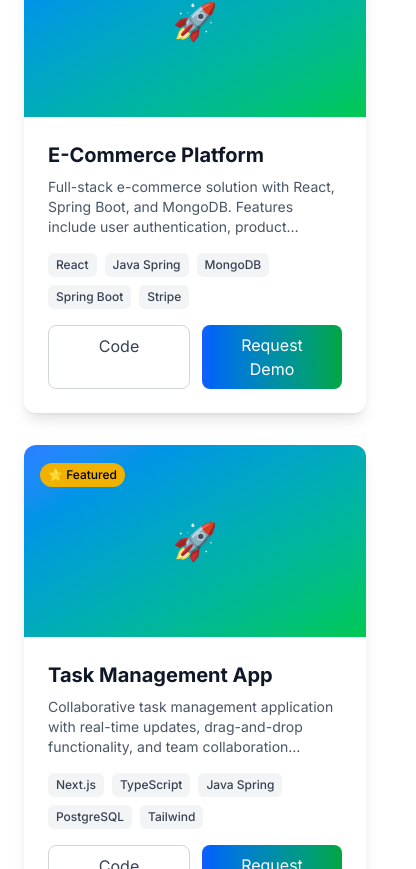
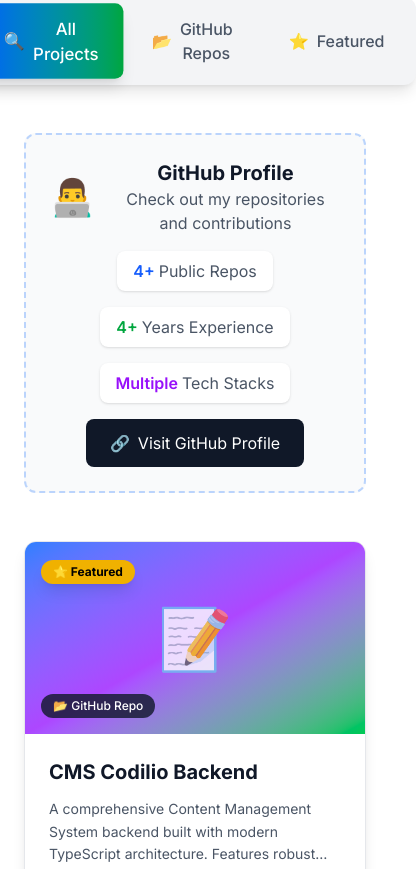
Before and after one commit to samodjolo/samodjolo.github.io, a Next.js app: page / in a window 390 px wide. Shown: the part 4715-5584 px from the top of the page, 416 px wide, since content can reach past the window. Built offline with nearby package versions, Linux system fonts and the light colour scheme.

Commit message:
projects update
projects update

```diff
--- a/app/components/Projects.tsx
+++ b/app/components/Projects.tsx
@@ -5,15 +5,22 @@
 export default function Projects() {
   const { darkMode } = useAppSelector(state => state.theme);
   const { projects, contact } = useAppSelector(state => state.portfolio);
-  const [filter, setFilter] = useState<'all' | 'featured'>('all');
+  const [filter, setFilter] = useState<'all' | 'featured' | 'github'>('all');
 
-  const filteredProjects = filter === 'all'
-    ? projects
-    : projects.filter(project => project.featured);
+  const filteredProjects = () => {
+    switch (filter) {
+      case 'featured':
+        return projects.filter(project => project.featured);
+      case 'github':
+        return projects.filter(project => project.github.includes('samodjolo'));
+      default:
+        return projects;
+    }
+  };
 
   const handleDemoRequest = (projectTitle: string) => {
     const subject = `Demo Request for ${projectTitle}`;
-    const body = `Hi,
+    const body = `Hi Djolo,
 
 I would like to request a demo for the ${projectTitle} project. Please let me know when would be a good time to schedule a demonstration.
 
@@ -23,72 +30,193 @@
     window.location.href = mailtoLink;
   };
 
+  const getTechBadgeColor = (tech: string): string => {
+    const techColors: { [key: string]: string } = {
+      'TypeScript': 'bg-blue-500',
+      'JavaScript': 'bg-yellow-500',
+      'React': 'bg-cyan-500',
+      'Angular': 'bg-red-500',
+      'Next.js': 'bg-gray-800',
+      'Node.js': 'bg-green-600',
+      'Java': 'bg-orange-600',
+      'Spring Boot': 'bg-green-700',
+      'PostgreSQL': 'bg-blue-700',
+      'MySQL': 'bg-blue-800',
+      'Docker': 'bg-blue-600',
+      'REST API Integration': 'bg-indigo-600',
+      'Express': 'bg-gray-600',
+      'JWT': 'bg-indigo-500',
+      'Redux': 'bg-purple-600',
+      'Tailwind CSS': 'bg-teal-500',
+      'SCSS': 'bg-pink-500',
+      'Socket.io': 'bg-black',
+      'Cron Jobs': 'bg-orange-700',
+      'Payment API': 'bg-emerald-600',
+      'Security': 'bg-red-600'
+    };
+    return techColors[tech] || 'bg-gray-500';
+  };
+
+  const getProjectIcon = (title: string): string => {
+    if (title.toLowerCase().includes('cms') || title.toLowerCase().includes('content')) return '📝';
+    if (title.toLowerCase().includes('book store') && title.toLowerCase().includes('angular')) return '📚';
+    if (title.toLowerCase().includes('book store') && title.toLowerCase().includes('backend')) return '📖';
+    if (title.toLowerCase().includes('angular') || title.toLowerCase().includes('frontend')) return '🎨';
+    if (title.toLowerCase().includes('backend') || title.toLowerCase().includes('api')) return '⚙️';
+    if (title.toLowerCase().includes('portfolio') || title.toLowerCase().includes('website')) return '🌐';
+    return '🚀';
+  };
+
   return (
     <section id="projects" className={`py-20 ${darkMode ? 'bg-gray-900' : 'bg-white'}`}>
       <div className="container mx-auto px-6">
-        <h2 className="text-4xl md:text-5xl font-bold text-center mb-16 bg-gradient-to-r from-blue-600 to-green-600 bg-clip-text text-transparent">
+        <h2 className="text-4xl md:text-5xl font-bold text-center mb-6 bg-gradient-to-r from-blue-600 to-green-600 bg-clip-text text-transparent">
           My Projects
         </h2>
 
-        {/* Filter Buttons */}
+        <p className={`text-center text-lg mb-12 max-w-3xl mx-auto ${
+          darkMode ? 'text-gray-300' : 'text-gray-600'
+        }`}>
+          Here's a collection of projects I've worked on, including a complete full-stack book store application
+          with separate frontend and backend repositories, plus other projects demonstrating my development skills.
+        </p>
+
+        {/* Enhanced Filter Buttons */}
         <div className="flex justify-center mb-12">
-          <div className={`flex space-x-2 p-2 rounded-lg ${darkMode ? 'bg-gray-800' : 'bg-gray-100'}`}>
-            {(['all', 'featured'] as const).map(filterType => (
+          <div className={`flex space-x-2 p-2 rounded-xl ${darkMode ? 'bg-gray-800' : 'bg-gray-100'} shadow-lg`}>
+            {([
+              { key: 'all', label: 'All Projects', icon: '🔍' },
+              { key: 'github', label: 'GitHub Repos', icon: '📂' },
+              { key: 'featured', label: 'Featured', icon: '⭐' }
+            ] as const).map(filterType => (
               <button
-                key={filterType}
-                onClick={() => setFilter(filterType)}
-                className={`px-6 py-2 rounded-lg font-medium transition-all duration-300 ${
-                  filter === filterType
-                    ? 'bg-gradient-to-r from-blue-600 to-green-600 text-white shadow-lg'
+                key={filterType.key}
+                onClick={() => setFilter(filterType.key)}
+                className={`flex items-center space-x-2 px-6 py-3 rounded-lg font-medium transition-all duration-300 ${
+                  filter === filterType.key
+                    ? 'bg-gradient-to-r from-blue-600 to-green-600 text-white shadow-lg transform scale-105'
                     : darkMode
                       ? 'text-gray-300 hover:text-white hover:bg-gray-700'
                       : 'text-gray-600 hover:text-gray-900 hover:bg-gray-200'
                 }`}
               >
-                {filterType === 'all' ? 'All Projects' : 'Featured'}
+                <span>{filterType.icon}</span>
+                <span>{filterType.label}</span>
               </button>
             ))}
           </div>
         </div>
 
+        {/* GitHub Stats Banner */}
+        <div className={`mb-12 p-6 rounded-xl ${
+          darkMode ? 'bg-gray-800' : 'bg-gray-50'
+        } border-2 border-dashed border-blue-500/30`}>
+          <div className="text-center">
+            <div className="flex justify-center items-center space-x-4 mb-4">
+              <span className="text-4xl">👨‍💻</span>
+              <div>
+                <h3 className="text-xl font-bold">GitHub Profile</h3>
+                <p className={`${darkMode ? 'text-gray-300' : 'text-gray-600'}`}>
+                  Check out my repositories and contributions
+                </p>
+              </div>
+            </div>
+            <div className="flex flex-wrap justify-center gap-4 mb-4">
+              <div className={`px-4 py-2 rounded-lg ${darkMode ? 'bg-gray-700' : 'bg-white'} shadow`}>
+                <span className="font-semibold text-blue-600">{projects.filter(p => p.github.includes('samodjolo')).length}+</span>
+                <span className={`ml-1 ${darkMode ? 'text-gray-300' : 'text-gray-600'}`}>Public Repos</span>
+              </div>
+              <div className={`px-4 py-2 rounded-lg ${darkMode ? 'bg-gray-700' : 'bg-white'} shadow`}>
+                <span className="font-semibold text-green-600">4+</span>
+                <span className={`ml-1 ${darkMode ? 'text-gray-300' : 'text-gray-600'}`}>Years Experience</span>
+              </div>
+              <div className={`px-4 py-2 rounded-lg ${darkMode ? 'bg-gray-700' : 'bg-white'} shadow`}>
+                <span className="font-semibold text-purple-600">Multiple</span>
+                <span className={`ml-1 ${darkMode ? 'text-gray-300' : 'text-gray-600'}`}>Tech Stacks</span>
+              </div>
+            </div>
+            <a
+              href="https://github.com/samodjolo"
+              target="_blank"
+              rel="noopener noreferrer"
+              className="inline-flex items-center space-x-2 px-6 py-3 bg-gray-900 text-white rounded-lg hover:bg-gray-800 transition-colors"
+            >
+              <span>🔗</span>
+              <span>Visit GitHub Profile</span>
+            </a>
+          </div>
+        </div>
+
         {/* Projects Grid */}
         <div className="grid md:grid-cols-2 lg:grid-cols-3 gap-8">
-          {filteredProjects.map(project => (
+          {filteredProjects().map(project => (
             <div
               key={project.id}
-              className={`group relative overflow-hidden rounded-xl shadow-lg hover:shadow-2xl transition-all duration-300 transform hover:-translate-y-2 ${
+              className={`group relative overflow-hidden rounded-xl shadow-lg hover:shadow-2xl transition-all duration-500 transform hover:-translate-y-3 ${
                 darkMode ? 'bg-gray-800' : 'bg-white'
-              }`}
+              } border border-gray-200 dark:border-gray-700`}
             >
-              {/* Project Image */}
+              {/* Project Header */}
               <div className="relative overflow-hidden">
-                <div className="h-48 bg-gradient-to-br from-blue-500 to-green-500 flex items-center justify-center">
-                  <div className="text-4xl text-white">🚀</div>
+                <div className="h-48 bg-gradient-to-br from-blue-500 via-purple-500 to-green-500 flex items-center justify-center relative">
+                  <div className="text-6xl opacity-80 group-hover:scale-110 transition-transform duration-300">
+                    {getProjectIcon(project.title)}
                   </div>
-                <div className="absolute inset-0 bg-gradient-to-t from-black/60 to-transparent opacity-0 group-hover:opacity-100 transition-opacity duration-300"></div>
+
+                  {/* Animated background pattern */}
+                  <div className="absolute inset-0 opacity-10">
+                    <div className="w-full h-full bg-gradient-to-r from-transparent via-white to-transparent transform -skew-x-12 translate-x-full group-hover:-translate-x-full transition-transform duration-1000"></div>
+                  </div>
+                </div>
+
+                <div className="absolute inset-0 bg-gradient-to-t from-black/60 via-transparent to-transparent opacity-0 group-hover:opacity-100 transition-opacity duration-300"></div>
 
                 {/* Project Links - Show on Hover */}
-                <div className="absolute top-4 right-4 space-x-2 opacity-0 group-hover:opacity-100 transition-opacity duration-300">
+                <div className="absolute top-4 right-4 space-x-2 opacity-0 group-hover:opacity-100 transition-all duration-300 transform translate-y-2 group-hover:translate-y-0">
                   <a
                     href={project.github}
                     target="_blank"
                     rel="noopener noreferrer"
-                    className="inline-flex items-center px-3 py-1 bg-gray-900/80 text-white rounded-lg text-sm hover:bg-gray-900 transition-colors"
+                    className="inline-flex items-center px-3 py-1 bg-gray-900/90 text-white rounded-lg text-sm hover:bg-gray-900 transition-colors backdrop-blur-sm"
                   >
+                    <span className="mr-1">📂</span>
                     GitHub
                   </a>
+                  {project.demo !== "Request Demo" ? (
+                    <a
+                      href={project.demo}
+                      target="_blank"
+                      rel="noopener noreferrer"
+                      className="inline-flex items-center px-3 py-1 bg-blue-600/90 text-white rounded-lg text-sm hover:bg-blue-600 transition-colors backdrop-blur-sm"
+                    >
+                      <span className="mr-1">🌐</span>
+                      Live
+                    </a>
+                  ) : (
                     <button
                       onClick={() => handleDemoRequest(project.title)}
-                    className="inline-flex items-center px-3 py-1 bg-blue-600/80 text-white rounded-lg text-sm hover:bg-blue-600 transition-colors"
+                      className="inline-flex items-center px-3 py-1 bg-blue-600/90 text-white rounded-lg text-sm hover:bg-blue-600 transition-colors backdrop-blur-sm"
                     >
+                      <span className="mr-1">📧</span>
                       Demo
                     </button>
+                  )}
                 </div>
 
+                {/* Featured Badge */}
                 {project.featured && (
                   <div className="absolute top-4 left-4">
-                    <span className="inline-flex items-center px-2 py-1 bg-yellow-500 text-black rounded-full text-xs font-medium">
+                    <span className="inline-flex items-center px-3 py-1 bg-yellow-500 text-black rounded-full text-xs font-bold shadow-lg">
                       ⭐ Featured
+                    </span>
+                  </div>
+                )}
+
+                {/* GitHub Repository Badge */}
+                {project.github.includes('samodjolo') && (
+                  <div className="absolute bottom-4 left-4">
+                    <span className="inline-flex items-center px-3 py-1 bg-gray-900/80 text-white rounded-full text-xs font-medium backdrop-blur-sm">
+                      📂 GitHub Repo
                     </span>
                   </div>
                 )}
@@ -96,29 +224,28 @@
 
               {/* Project Content */}
               <div className="p-6">
-                <h3 className="text-xl font-bold mb-2 group-hover:text-blue-600 transition-colors">
+                <h3 className="text-xl font-bold mb-3 group-hover:text-blue-600 transition-colors">
                   {project.title}
                 </h3>
-                <p className={`text-sm mb-4 line-clamp-3 ${
+                <p className={`text-sm mb-4 line-clamp-3 leading-relaxed ${
                   darkMode ? 'text-gray-300' : 'text-gray-600'
                 }`}>
                   {project.description}
                 </p>
 
-                {/* Tech Stack */}
-                <div className="flex flex-wrap gap-2 mb-4">
+                {/* Enhanced Tech Stack */}
+                <div className="mb-6">
+                  <h4 className="text-sm font-semibold mb-2 text-gray-500 dark:text-gray-400">Tech Stack</h4>
+                  <div className="flex flex-wrap gap-2">
                     {project.tech.map(tech => (
                       <span
                         key={tech}
-                      className={`px-2 py-1 rounded-md text-xs font-medium ${
-                        darkMode
-                          ? 'bg-gray-700 text-gray-300'
-                          : 'bg-gray-100 text-gray-700'
-                      }`}
+                        className={`px-3 py-1 rounded-full text-xs font-medium text-white shadow-sm hover:scale-105 transition-transform ${getTechBadgeColor(tech)}`}
                       >
                         {tech}
                       </span>
                     ))}
+                  </div>
                 </div>
 
                 {/* Action Buttons */}
@@ -127,39 +254,70 @@
                     href={project.github}
                     target="_blank"
                     rel="noopener noreferrer"
-                    className={`flex-1 text-center py-2 px-4 rounded-lg border transition-colors ${
+                    className={`flex-1 text-center py-3 px-4 rounded-lg border-2 transition-all duration-300 font-medium ${
                       darkMode
-                        ? 'border-gray-600 text-gray-300 hover:bg-gray-700'
-                        : 'border-gray-300 text-gray-700 hover:bg-gray-50'
-                    }`}
+                        ? 'border-gray-600 text-gray-300 hover:bg-gray-700 hover:border-gray-500'
+                        : 'border-gray-300 text-gray-700 hover:bg-gray-50 hover:border-gray-400'
+                    } hover:scale-105`}
                   >
-                    Code
+                    <span className="mr-2">📂</span>
+                    View Code
                   </a>
+                  {project.demo !== "Request Demo" ? (
+                    <a
+                      href={project.demo}
+                      target="_blank"
+                      rel="noopener noreferrer"
+                      className="flex-1 text-center py-3 px-4 bg-gradient-to-r from-blue-600 to-green-600 text-white rounded-lg hover:from-blue-700 hover:to-green-700 transition-all duration-300 font-medium hover:scale-105 shadow-lg"
+                    >
+                      <span className="mr-2">🌐</span>
+                      Live Demo
+                    </a>
+                  ) : (
                     <button
                       onClick={() => handleDemoRequest(project.title)}
-                    className="flex-1 text-center py-2 px-4 bg-gradient-to-r from-blue-600 to-green-600 text-white rounded-lg hover:from-blue-700 hover:to-green-700 transition-colors"
+                      className="flex-1 text-center py-3 px-4 bg-gradient-to-r from-blue-600 to-green-600 text-white rounded-lg hover:from-blue-700 hover:to-green-700 transition-all duration-300 font-medium hover:scale-105 shadow-lg"
                     >
+                      <span className="mr-2">📧</span>
                       Request Demo
                     </button>
+                  )}
                 </div>
               </div>
+
+              {/* Hover Effect Border */}
+              <div className="absolute inset-0 border-2 border-transparent group-hover:border-blue-500/50 rounded-xl transition-all duration-300 pointer-events-none"></div>
             </div>
           ))}
         </div>
 
         {/* Call to Action */}
         <div className="text-center mt-16">
-          <p className={`text-lg mb-6 ${darkMode ? 'text-gray-300' : 'text-gray-600'}`}>
-            Want to see more? Check out my GitHub for additional projects!
+          <div className={`p-8 rounded-xl ${darkMode ? 'bg-gray-800' : 'bg-gray-50'} border-2 border-dashed border-green-500/30`}>
+            <h3 className="text-2xl font-bold mb-4">Interested in Working Together?</h3>
+            <p className={`text-lg mb-6 max-w-2xl mx-auto ${darkMode ? 'text-gray-300' : 'text-gray-600'}`}>
+              I'm always excited to take on new challenges and collaborate on interesting projects.
+              Whether you need a full-stack application, backend API, or technical consultation, let's discuss how I can help!
             </p>
+            <div className="flex flex-col sm:flex-row gap-4 justify-center">
               <a
-            href="https://github.com/yourusername"
+                href="https://github.com/samodjolo"
                 target="_blank"
                 rel="noopener noreferrer"
-            className="inline-flex items-center px-6 py-3 bg-gradient-to-r from-blue-600 to-green-600 text-white rounded-lg font-semibold hover:from-blue-700 hover:to-green-700 transform hover:scale-105 transition-all duration-300"
+                className="inline-flex items-center justify-center px-6 py-3 bg-gray-900 text-white rounded-lg font-semibold hover:bg-gray-800 transform hover:scale-105 transition-all duration-300"
               >
-            View GitHub Profile
+                <span className="mr-2">🔗</span>
+                View All GitHub Projects
               </a>
+              <button
+                onClick={() => document.getElementById('contact')?.scrollIntoView({ behavior: 'smooth' })}
+                className="inline-flex items-center justify-center px-6 py-3 bg-gradient-to-r from-blue-600 to-green-600 text-white rounded-lg font-semibold hover:from-blue-700 hover:to-green-700 transform hover:scale-105 transition-all duration-300"
+              >
+                <span className="mr-2">💬</span>
+                Get In Touch
+              </button>
+            </div>
+          </div>
         </div>
       </div>
     </section>
--- a/app/lib/store/portfolioSlice.ts
+++ b/app/lib/store/portfolioSlice.ts
@@ -46,42 +46,42 @@
   projects: [
     {
       id: 1,
-      title: "E-Commerce Platform",
-      description: "Full-stack e-commerce solution with React, Spring Boot, and MongoDB. Features include user authentication, product catalog, shopping cart, and payment integration.",
+      title: "CMS Codilio Backend",
+      description: "A comprehensive Content Management System backend built with modern TypeScript architecture. Features robust API endpoints, user authentication, content management capabilities, real-time socket communication, automated cron jobs, and scalable MySQL database design for handling dynamic web content.",
       image: "/api/placeholder/400/300",
-      tech: ["React", "Java Spring", "MongoDB", "Spring Boot", "Stripe"],
-      github: "https://github.com/yourusername/ecommerce",
+      tech: ["TypeScript", "Node.js", "Express", "MySQL", "Socket.io", "Cron Jobs", "REST API", "JWT"],
+      github: "https://github.com/samodjolo/cms-codilio-backend",
       demo: "Request Demo",
       featured: true
     },
     {
       id: 2,
-      title: "Task Management App",
-      description: "Collaborative task management application with real-time updates, drag-and-drop functionality, and team collaboration features.",
+      title: "Book Store - Angular Frontend",
+      description: "Angular frontend application for a comprehensive book store system. Features book browsing, search functionality, user authentication, shopping cart, and order management. Built with modern Angular architecture and connects seamlessly to the backend API.",
       image: "/api/placeholder/400/300",
-      tech: ["Next.js", "TypeScript", "Java Spring", "PostgreSQL", "Tailwind"],
-      github: "https://github.com/yourusername/taskapp",
+      tech: ["Angular", "TypeScript", "Angular Material", "RxJS", "SCSS", "REST API Integration"],
+      github: "https://github.com/samodjolo/angular-frontend",
       demo: "Request Demo",
       featured: true
     },
     {
       id: 3,
-      title: "Weather Dashboard",
-      description: "Beautiful weather dashboard with location-based forecasts, interactive maps, and detailed weather analytics.",
+      title: "Book Store - Backend API",
+      description: "A comprehensive book store backend system developed as a final examination project. Features complete CRUD operations for books, user management, authentication, order processing, and inventory management. Built with TypeScript and MySQL for robust data storage.",
       image: "/api/placeholder/400/300",
-      tech: ["React", "TypeScript", "OpenWeather API", "Chart.js"],
-      github: "https://github.com/yourusername/weather",
+      tech: ["TypeScript", "Node.js", "Express", "MySQL", "Authentication", "REST API"],
+      github: "https://github.com/samodjolo/backend-ispit-final",
       demo: "Request Demo",
-      featured: false
+      featured: true
     },
     {
       id: 4,
-      title: "AI Chat Application",
-      description: "Modern chat application with AI integration, real-time messaging, and smart conversation features.",
+      title: "Personal Portfolio Website",
+      description: "My personal portfolio website built with modern web technologies. Features responsive design, dark/light theme switching, smooth animations, and showcases my projects and skills with clean, professional presentation.",
       image: "/api/placeholder/400/300",
-      tech: ["Next.js", "OpenAI API", "WebSockets", "Redis"],
-      github: "https://github.com/yourusername/ai-chat",
-      demo: "Request Demo",
+      tech: ["Next.js", "TypeScript", "Tailwind CSS", "React", "Redux", "Responsive Design"],
+      github: "https://github.com/samodjolo/samodjolo.github.io",
+      demo: "https://samodjolo.github.io",
       featured: true
     }
   ],
```
Lines whose indentation alone changed are shown as unchanged.
